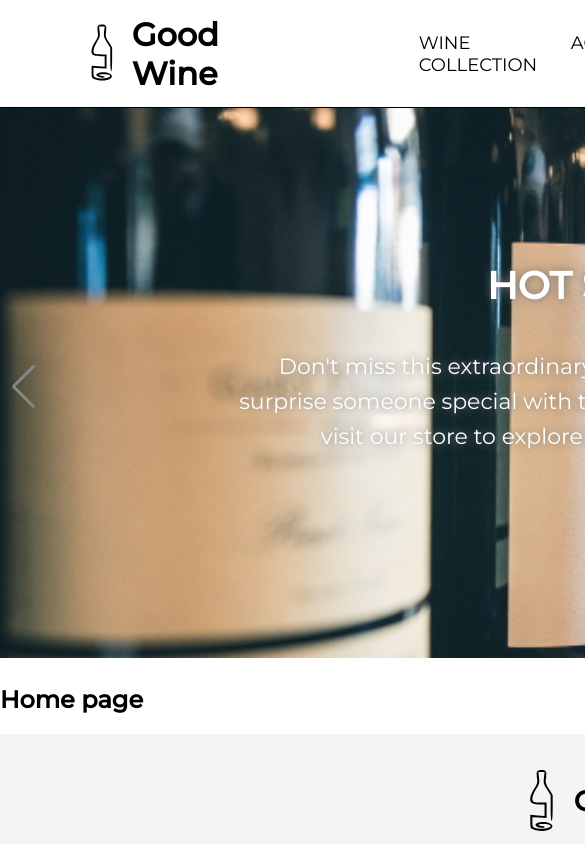
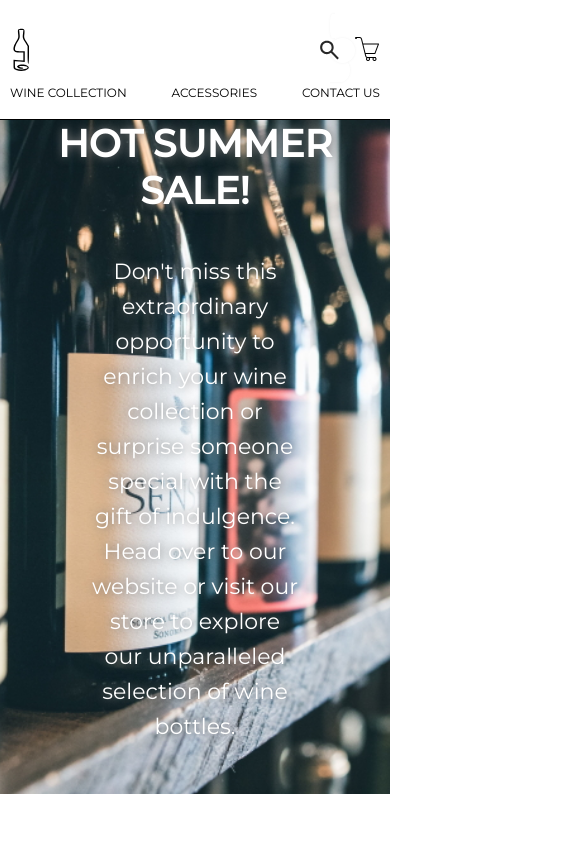
Before and after one commit to someHarry/fe-102-final-project, a React (Create React App) app in the folder client/: page / in a window 390 px wide. Shown: the top 844 px of the page, 585 px wide, since content can reach past the window. Built offline with nearby package versions, Linux system fonts and the light colour scheme.

Commit message:
header adaptive

```diff
--- a/client/src/App.js
+++ b/client/src/App.js
@@ -1,7 +1,7 @@
 import { BrowserRouter, Routes, Route } from 'react-router-dom'
 import './App.css'
-import Header from './Components/Header/Header'
-import SalesSlider from './Components/SalesSlider/SalesSlider'
+import Header from './Components/Header'
+import SalesSlider from './Components/SalesSlider'
 import ProductList from './Components/ProductList'
 import Footer from './Components/Footer/Footer'
 import ProductPage from './Pages/ProductPage'
--- a/client/src/Components/Header/Header.jsx
+++ b/client/src/Components/Header/Header.jsx
@@ -1,19 +1,18 @@
-// import PropTypes from 'prop-types'
 import { Link } from 'react-router-dom'
 import Input from '../Input/Input'
 import './Header.scss'
 import Logo from '../Logo'
 
+
 function Header() {
   const searchTrue = true;
   return (
     <header className="header__wrapper">
-      {/* LOGO */}
       <Logo classNames="logo__link" />
-      {/* END LOGO */}
 
       {/* NAVIGATION WITH MAIN LINKS */}
       <nav className="header__wrapper--nav nav__menu">
+
         <ul className="nav__menu--list menu__list">
           <li className="menu__list--item">
             <Link className="menu__list--item__link item__link" to="/shop">
@@ -27,11 +26,6 @@ function Header() {
           </li>
           <li className="menu__list--item">
             <Link className="menu__list--item__link item__link" to="/">
-              Blog
-            </Link>
-          </li>
-          <li className="menu__list--item">
-            <Link className="menu__list--item__link item__link" to="/">
               Contact Us
             </Link>
           </li>
@@ -39,15 +33,10 @@ function Header() {
       </nav>
       {/* END of NAVIGATION WITH MAIN LINKS */}
 
-      {/* ICONS MENU */}
+     {/* ICONS MENU */}
       <ul className="icons__menu">
         <li className="icons__menu--item menu__link">
-          <Input hasIcon={searchTrue} classNames='classNames inputClassNames' />
-        </li>
-        <li className="icons__menu--item menu__link">
-          <Link to="/">
-            <img className="menu__link--profile" src="./pics/profile.png" alt="user profile icon" />
-          </Link>
+          <Input hasIcon={searchTrue} className='icons__menu--search search header-input' />
         </li>
         <li className="icons__menu--item menu__link">
           <Link to="/cart">
--- a/client/src/Components/Header/Header.scss
+++ b/client/src/Components/Header/Header.scss
@@ -1,34 +1,62 @@
-// LOGO
 .header__wrapper {
-
   height: 108px;
   padding: 30px 72px;
   display: flex;
   flex-direction: row;
+  flex-wrap: wrap;
   justify-content: space-between;
-  align-items: center;
+  align-content: center;
   border-bottom: 1px solid black;
   box-sizing: border-box;
-  gap: 120px;
+    @media screen and (max-width: 992px) {
+    height: 120px;
+    }
+    @media screen and (min-width: 320px) and (max-width: 468px) {
+      padding: 10px 10px;
+    }
+
 }
-
-//  END LOGO
 
 // NAVIGATION WITH MAIN LINKS
 
 .nav__menu {
   display: flex;
+  flex-wrap: wrap;
   flex-direction: row;
+  justify-content: center;
   flex-grow: 1;
+  order: 2;
+  @media screen and (max-width: 992px) {
+    order: 3;
+    width: 100%;
+  }
+
 }
 
 .menu__list {
   display: inherit;
   justify-content: space-between;
-  width: 100%;
+  width: calc(500px + 10%);
   margin: auto 0;
   padding: 0;
   list-style: none;
+  @media screen and (min-width: 992px) and (max-width: 1200px) {
+    .menu__list--item__link {
+      font-size: 16px;
+    }
+    width: calc(400px + 5%);
+  }
+  @media screen and (max-width: 768px) {
+    .menu__list--item__link {
+      font-size: 14px;
+    }
+  }
+  @media screen and (min-width: 320px) and (max-width: 540px) {
+    .menu__list--item__link {
+      font-size: 12px;
+    }
+  }
+
 }
 
 .item__link {
@@ -49,12 +77,14 @@
 
 .icons__menu {
   display: flex;
-  justify-content: space-around;
+  order: 3;
+  justify-content: flex-end;
   align-items: center;
   margin: auto 0;
-  padding: 0;
   list-style: none;
-  width: 350px;
+  @media screen and (max-width: 992px) {
+    order: 2;
+  }
 }
 
 .menu__link {
@@ -62,7 +92,6 @@
     width: 30px;
     height: 30px;
   }
-
   &--cart {
     width: 25px;
     height: 25px;
--- a/client/src/Components/Logo/Logo.jsx
+++ b/client/src/Components/Logo/Logo.jsx
@@ -10,7 +10,7 @@ function Logo({ classNames }) {
         className="logo__pic"
         width="64.000000pt"
         height="64.000000pt"
-        viewBox="0 0 64.000000 64.000000"
+        viewBox="16 0 64.000000 64.000000"
         preserveAspectRatio="xMidYMid meet"
         fill="currentColor"
       >
--- a/client/src/Components/Logo/Logo.scss
+++ b/client/src/Components/Logo/Logo.scss
@@ -4,11 +4,29 @@
   text-decoration: none;
   text-transform: capitalize;
   color: #000;
-  width: max-content;
 
   &__pic {
     width: 65px;
     height: 75px;
+    @media screen and (min-width: 320px) and (max-width: 640px) {
+      width: 45px;
+      height: 55px;
+      }
+
+  }
+
+  &__title {
+    font-size: 2rem;
+    @media screen and (min-width: 640px) and (max-width: 1200px) {
+      font-size: 1.5rem;
+    }
+    @media screen and (min-width: 540px) and (max-width: 640px) {
+      font-size: 1.2rem;
+    }
+    @media screen and (min-width: 320px) and (max-width: 540px) {
+      display: none;
+      }
+
   }
 
   &:hover {
```
